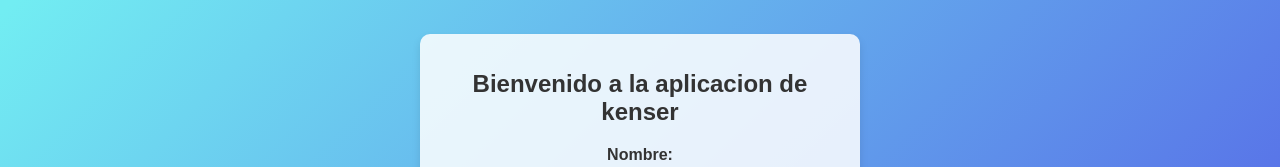
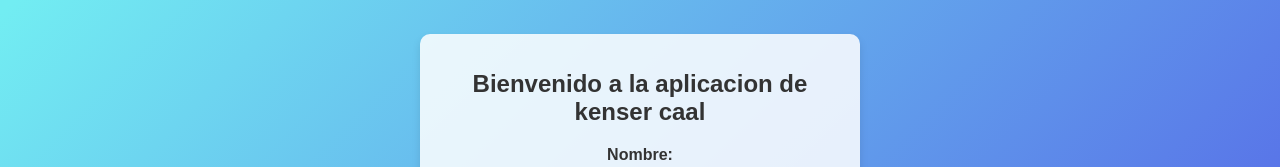
Before and after one commit to kenser11547/mi-aplicacion, a website: page public/index.html in a window 1280 px wide. Shown: the part 194-361 px from the top of the page. Drawn offline with Linux system fonts and the light colour scheme.

Commit message:
otro cambio

```diff
--- a/public/index.html
+++ b/public/index.html
@@ -8,7 +8,7 @@
 </head>
 <body>
     <div class="container">
-        <h1>Bienvenido a la aplicacion de kenser</h1>
+        <h1>Bienvenido a la aplicacion de kenser caal</h1>
         <form action="/submit" method="post">
             <label for="name">Nombre:</label>
             <input type="text" id="name" name="name" required>
```
